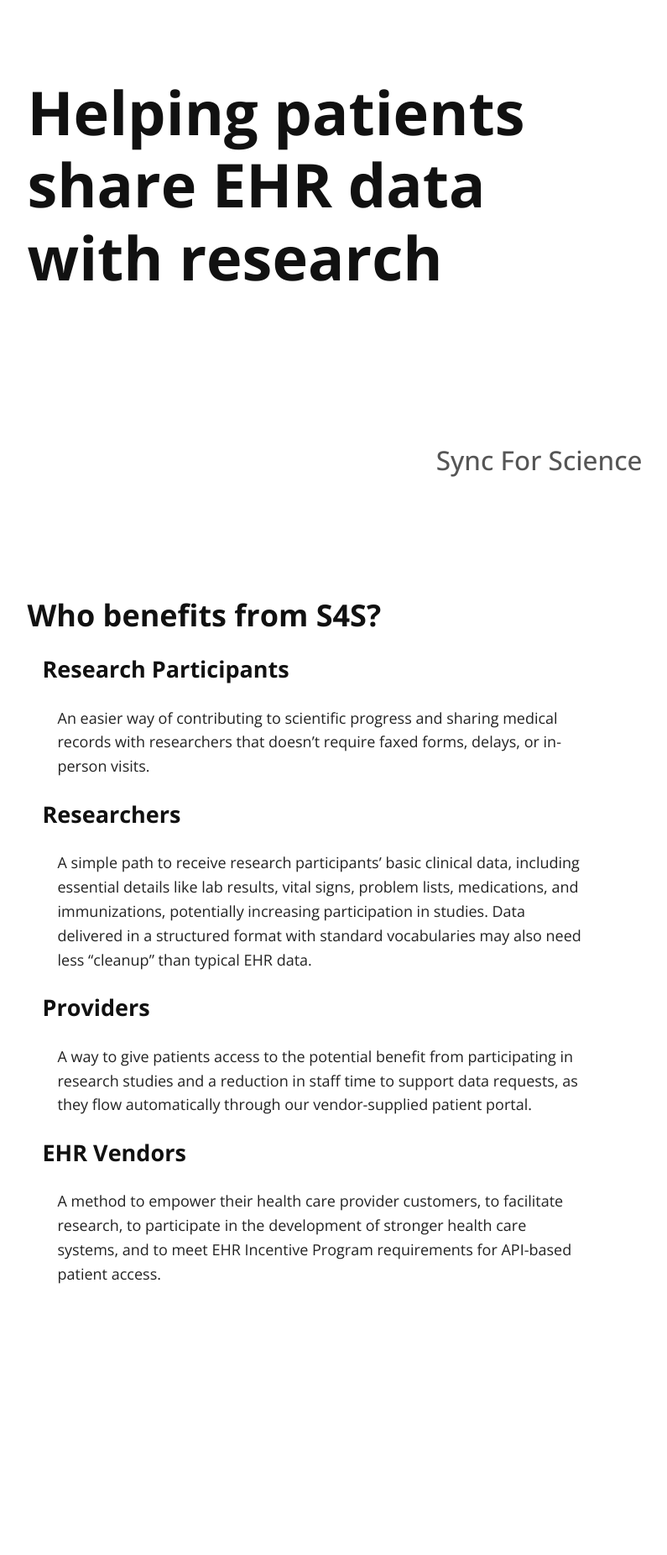
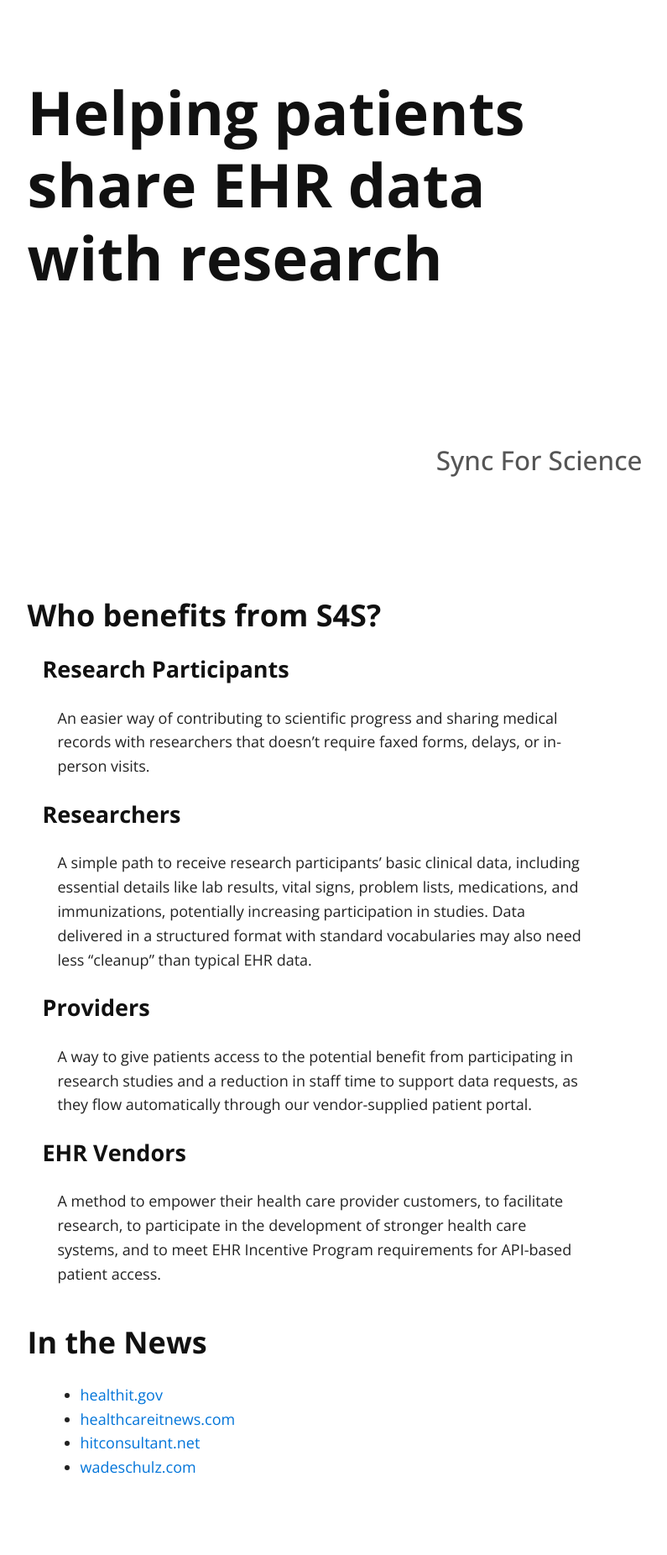
Before and after one commit to sync-for-science/sync-for-science.github.io, a Jekyll site: the page built from index.md, in a window 1280 px wide. Shown: the whole page at 84% size, without its empty margins (259-1054 px from the left). Built offline with Jekyll 4.4.1, drawn with Linux system fonts in a browser that asks for light colours; nearby versions of some CDN libraries; before the commit the page ends 1622 px from its top, so only the background shows below that.

Commit message:
In the news

```diff
--- a/index.md
+++ b/index.md
@@ -31,3 +31,10 @@
 A method to empower their health care provider customers, to facilitate
 research, to participate in the development of stronger health care systems,
 and to meet EHR Incentive Program requirements for API-based patient access.
+
+### In the News
+
+ * [healthit.gov](https://www.healthit.gov/buzz-blog/health-innovation/nih-and-onc-launch-the-sync-for-science-pilot/)
+ * [healthcareitnews.com](http://www.healthcareitnews.com/news/nih-and-onc-announce-sync-science-pilot-enable-patients-donate-data-precision-medicine)
+ * [hitconsultant.net](http://hitconsultant.net/2016/03/25/nih-onc-launch-sync-science-5-things-know/)
+ * [wadeschulz.com](http://www.wadeschulz.com/2016/02/sync-for-science-s4s/)
```
